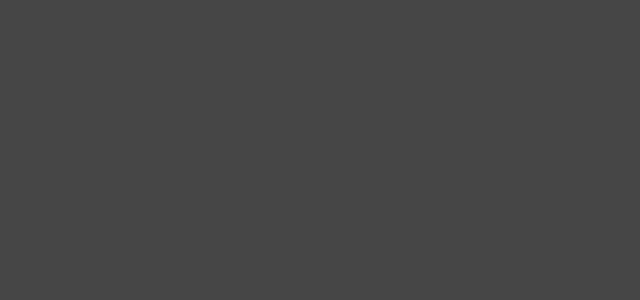
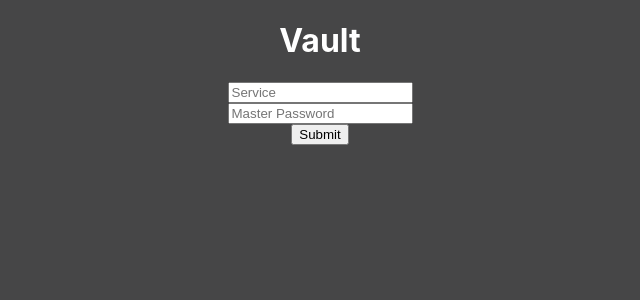
Before and after one commit to LyriCaGitHubber/vault, a React (Vite) app: page /search in a window 1280 px wide. Shown: the top 300 px of the page, without its empty margins (320-960 px from the left). Built offline with nearby package versions, Linux system fonts and the light colour scheme.

Commit message:
Create search component

```diff
--- a/src/app/App.tsx
+++ b/src/app/App.tsx
@@ -3,6 +3,7 @@ import { BrowserRouter, Switch, Route } from 'react-router-dom';
 import Dashboard from './pages/Dashboard/Dashboard';
 import Password from './pages/Password/Password';
 import AddCredentials from './pages/AddCredentials/AddCredentials';
+import Search from './pages/Search';
 
 function App(): JSX.Element {
   return (
@@ -11,8 +12,11 @@ function App(): JSX.Element {
         <Route path="/password/:service/:name">
           <Password />
         </Route>
-        <Route path="/add">
+        <Route path="/credential/add">
           <AddCredentials />
+        </Route>
+        <Route path="/search">
+          <Search />
         </Route>
         <Route exact path="/">
           <Dashboard />
--- /dev/null
+++ b/src/app/pages/Search.module.css
@@ -0,0 +1,4 @@
+.container {
+  display: grid;
+  justify-items: center;
+}
--- /dev/null
+++ b/src/app/pages/Search.tsx
@@ -0,0 +1,55 @@
+import React, { useState } from 'react';
+import type { Credential } from '../../types';
+import CredentialCards from '../../app/components/CredentialCards';
+import styles from './Search.module.css';
+
+export default function Search(): JSX.Element {
+  const [service, setService] = useState<string>('');
+  const [masterPassword, setMasterPassword] = useState<string>('');
+  const [credential, setCredential] = useState<Credential | null>(null);
+  const [isError, setIsError] = useState<boolean>(false);
+
+  async function handleSubmit(event: React.FormEvent<HTMLFormElement>) {
+    event.preventDefault();
+    const response = await fetch(`/api/credentials/${service}`, {
+      headers: { Authorization: masterPassword },
+    });
+    if (!response.ok) {
+      setIsError(true);
+      console.log('Credential not found');
+      return;
+    }
+    setIsError(false);
+    const credential: Credential = await response.json();
+    setCredential(credential);
+  }
+
+  return (
+    <main className={styles.container}>
+      <h1>Vault</h1>
+      {credential ? (
+        <CredentialCards credentialData={credential} />
+      ) : (
+        <form
+          className={styles.container}
+          onSubmit={(event) => handleSubmit(event)}
+        >
+          <input
+            type="text"
+            placeholder="Service"
+            value={service}
+            onChange={(event) => setService(event.target.value)}
+          />
+          <input
+            type="password"
+            placeholder="Master Password"
+            value={masterPassword}
+            onChange={(event) => setMasterPassword(event.target.value)}
+          />
+          <input type="submit" value="Submit" />
+        </form>
+      )}
+      {isError && <p>Something went wrong!</p>}
+    </main>
+  );
+}
```
